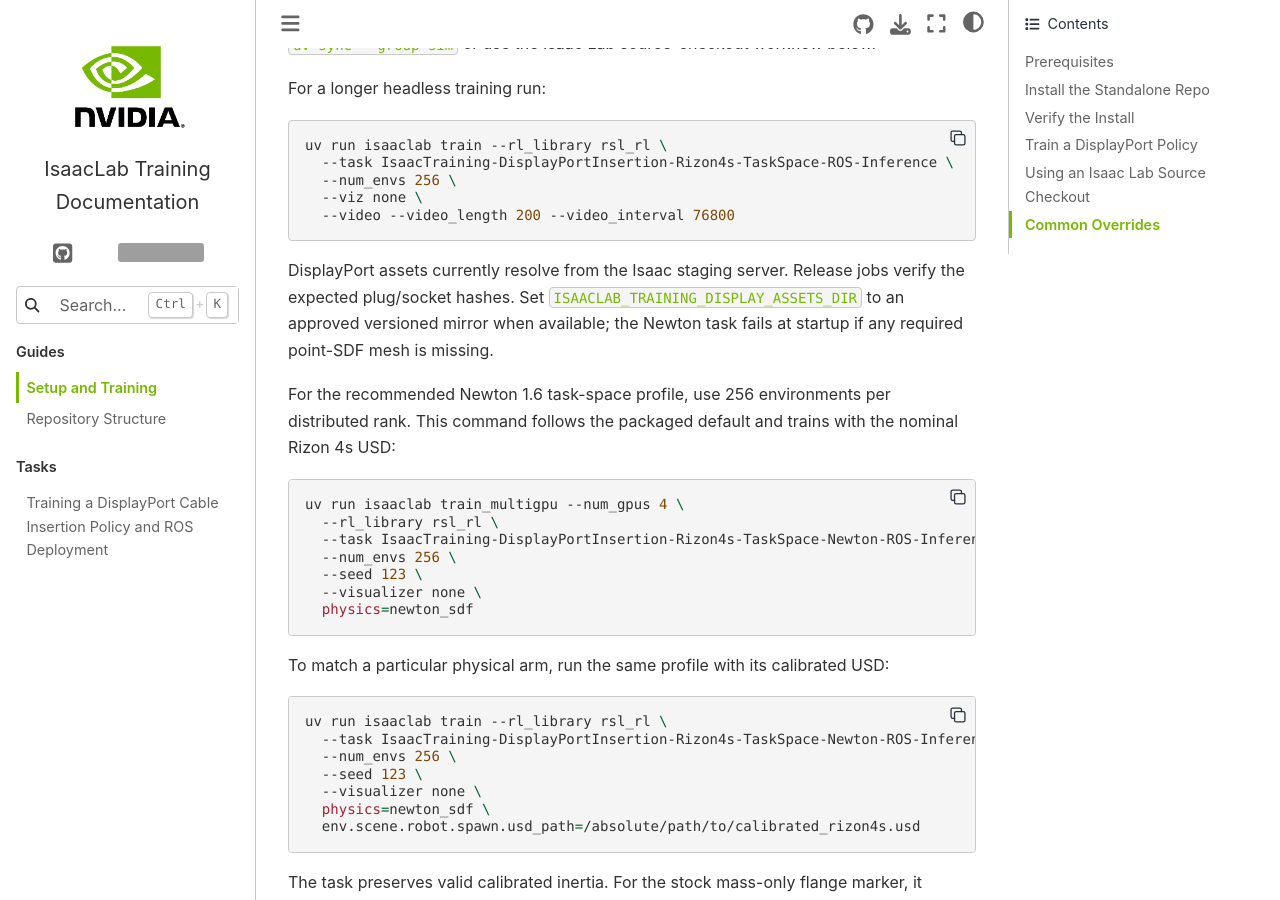
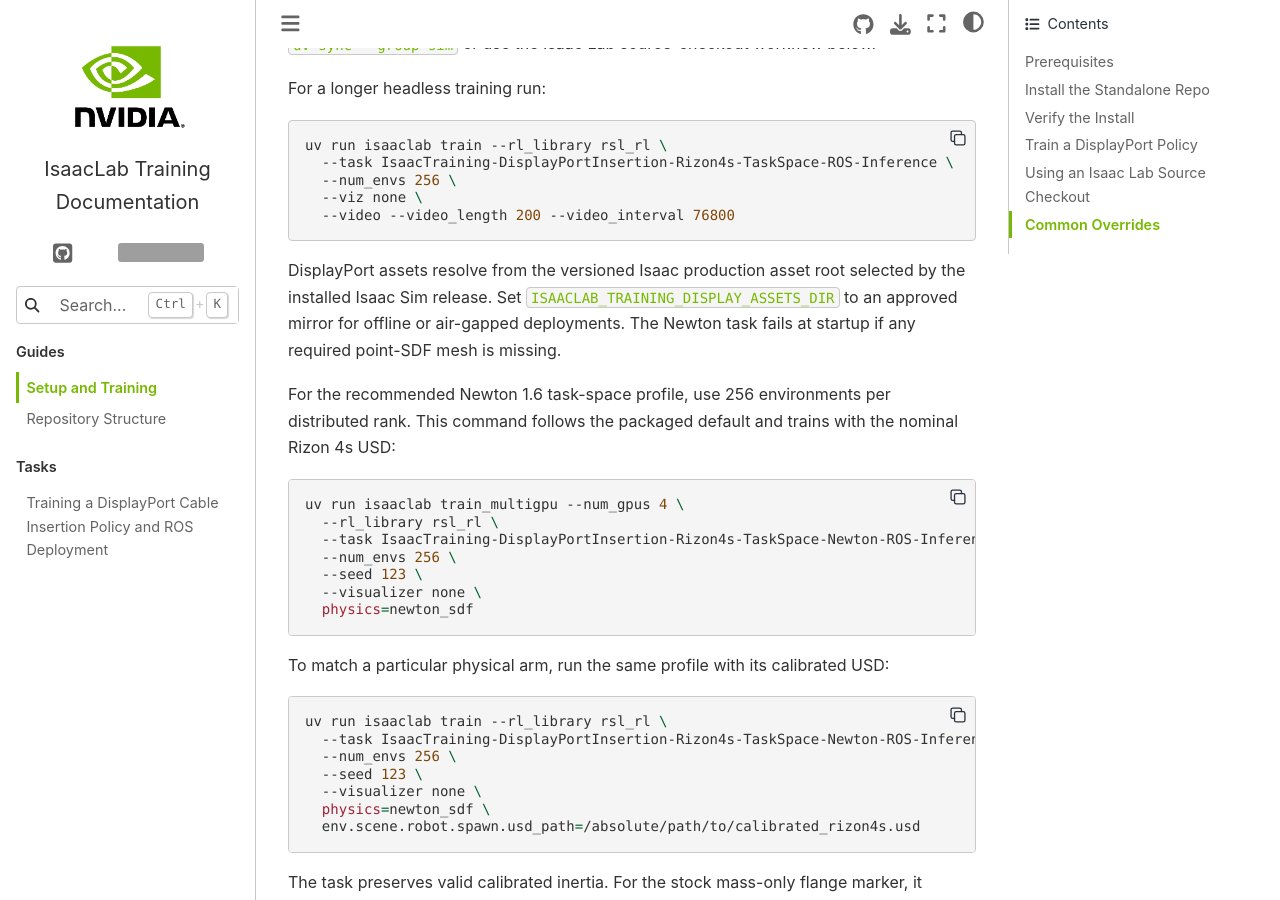
Before and after one commit to ashwinvkNV/IsaacLabTraining, a Sphinx documentation site: the page built from docs/setup_training.md, in a window 1280 px wide and 900 px high, scrolled down 2630 px. Built offline with Sphinx 7.4.7 and the Sphinx Book theme 1.1.4, drawn with Linux system fonts in a browser that asks for light colours; grey boxes are pictures that could not be loaded.

Commit message:
Fix DisplayPort production asset resolution
Resolve plug and socket USDs through the Isaac Sim production asset root so PhysX and Newton use the versioned content published for the installed release. Preserve the mirror override and protect the resolver with regression coverage and updated documentation.

````diff
--- a/docs/setup_training.md
+++ b/docs/setup_training.md
@@ -128,11 +128,11 @@
   --video --video_length 200 --video_interval 76800
 ```
 
-DisplayPort assets currently resolve from the Isaac staging server. Release jobs
-verify the expected plug/socket hashes. Set
-`ISAACLAB_TRAINING_DISPLAY_ASSETS_DIR` to an approved versioned mirror when
-available; the Newton task fails at startup if any required point-SDF mesh is
-missing.
+DisplayPort assets resolve from the versioned Isaac production asset root
+selected by the installed Isaac Sim release. Set
+`ISAACLAB_TRAINING_DISPLAY_ASSETS_DIR` to an approved mirror for offline or
+air-gapped deployments. The Newton task fails at startup if any required
+point-SDF mesh is missing.
 
 For the recommended Newton 1.6 task-space profile, use 256 environments per
 distributed rank. This command follows the packaged default and trains with the
````
Also changed, not shown: README.md (+5 -5 lines), 2 other files.
